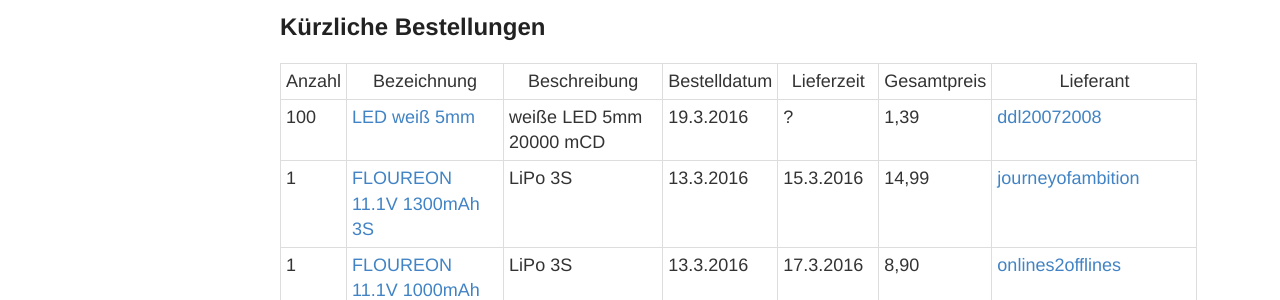
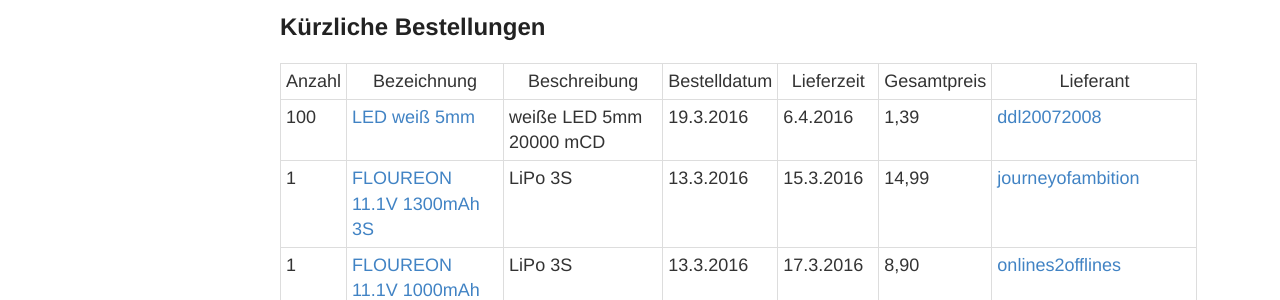
Before and after one commit to HackingGulliver/hackinggulliver.github.io, a Jekyll site: the page built from hackopedia/Lager.md, in a window 1280 px wide. Shown: the part 229-529 px from the top of the page. Built offline with Jekyll 4.4.1, drawn with Linux system fonts in a browser that asks for light colours.

Commit message:
Lager aktualisiert

```diff
--- a/hackopedia/Lager.md
+++ b/hackopedia/Lager.md
@@ -8,7 +8,7 @@ permalink: /hackopedia/Lager
 
 | Anzahl | Bezeichnung | Beschreibung | Bestelldatum | Lieferzeit | Gesamtpreis | Lieferant |
 | --- | --- | --- | --- | --- | --- | --- |
-| 100 | [LED weiß 5mm](http://www.ebay.de/itm/401057991064) | weiße LED 5mm 20000 mCD | 19.3.2016 | ? | 1,39 | [ddl20072008](http://www.ebay.de/usr/ddl20072008) |
+| 100 | [LED weiß 5mm](http://www.ebay.de/itm/401057991064) | weiße LED 5mm 20000 mCD | 19.3.2016 | 6.4.2016 | 1,39 | [ddl20072008](http://www.ebay.de/usr/ddl20072008) |
 | 1 | [FLOUREON 11.1V 1300mAh 3S](http://www.ebay.de/itm/381493534405) | LiPo 3S | 13.3.2016 | 15.3.2016 | 14,99 | [journeyofambition](http://www.ebay.de/usr/journeyofambition) |
 | 1 | [FLOUREON 11.1V 1000mAh 3S](http://www.ebay.de/itm/281745744579) | LiPo 3S | 13.3.2016 | 17.3.2016 | 8,90 | [onlines2offlines](http://www.ebay.de/usr/onlines2offlines) |
 | 1 | [iMAX B6AC](http://www.ebay.de/itm/182042386467) | LiPo Ladegerät | 13.3.2016 | 15.3.2016 | 25,79 (+4,99) | [3c-uk](http://www.ebay.de/usr/3c-uk) |
```
